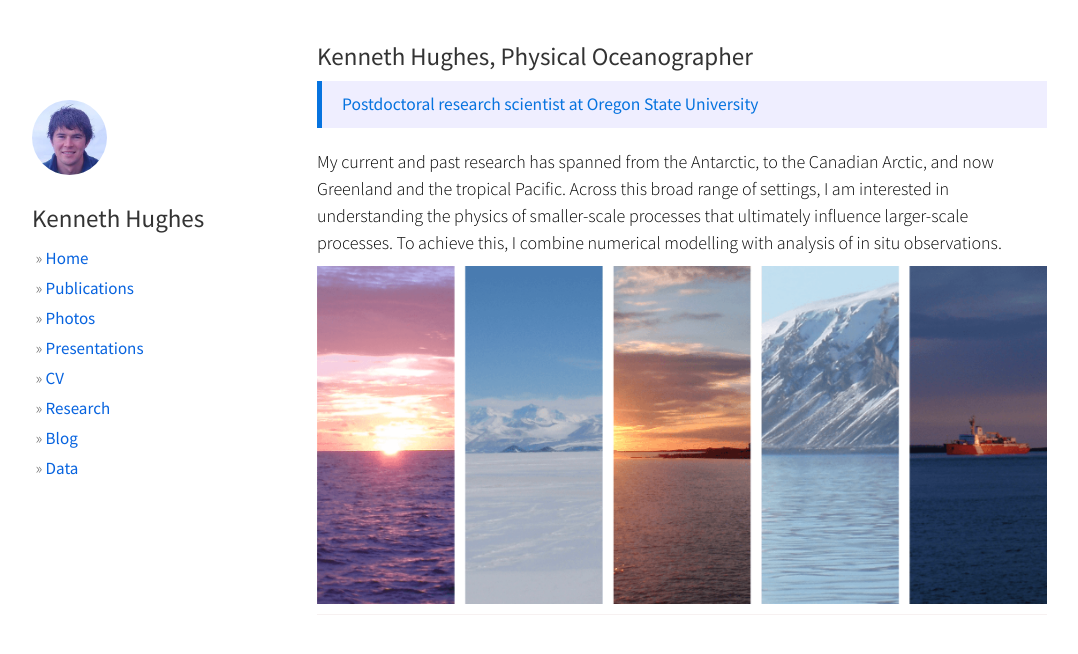
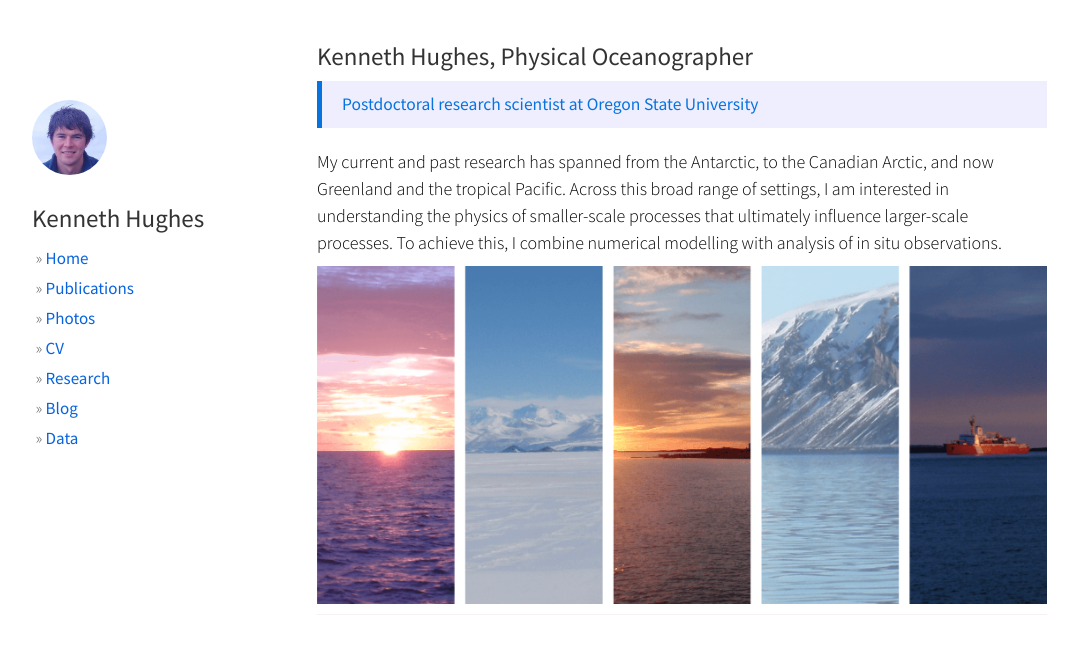
Before and after one commit to hugke729/hugke729.github.io, a Jekyll site: the page built from index.md, in a window 1280 px wide. Shown: the top 654 px of the page, without its empty margins (53-1131 px from the left). Built offline with Jekyll 4.4.1, drawn with Linux system fonts in a browser that asks for light colours; nearby versions of some CDN libraries.

Commit message:
Remove presentations from sidebar

```diff
--- a/_config.yml
+++ b/_config.yml
@@ -8,8 +8,6 @@ urls:
       url: /publications/
     - text: Photos
       url: /photos/
-    - text: Presentations
-      url: /presentations/
     - text: CV
       url: /docs/K%20Hughes%20CV.pdf
     - text: Research
```
